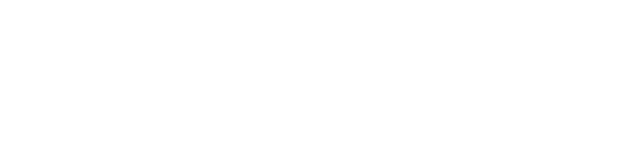
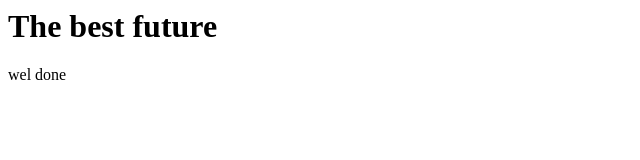
Before and after one commit to dilshod1510/test, a plain HTML site: page main.html in a window 1280 px wide. Shown: the whole page, without its empty margins (0-640 px from the left). Drawn offline with Linux system fonts and the light colour scheme.

Commit message:
Ayrim ozgartirishlar kiritdim

```diff
--- a/main.html
+++ b/main.html
@@ -2,4 +2,8 @@
 <head>
  <title>First GitHub</title>
 </head>
+<body>
+<h1>The best future</h1>
+<p>wel done</p>
+</body>
 </html>
```
